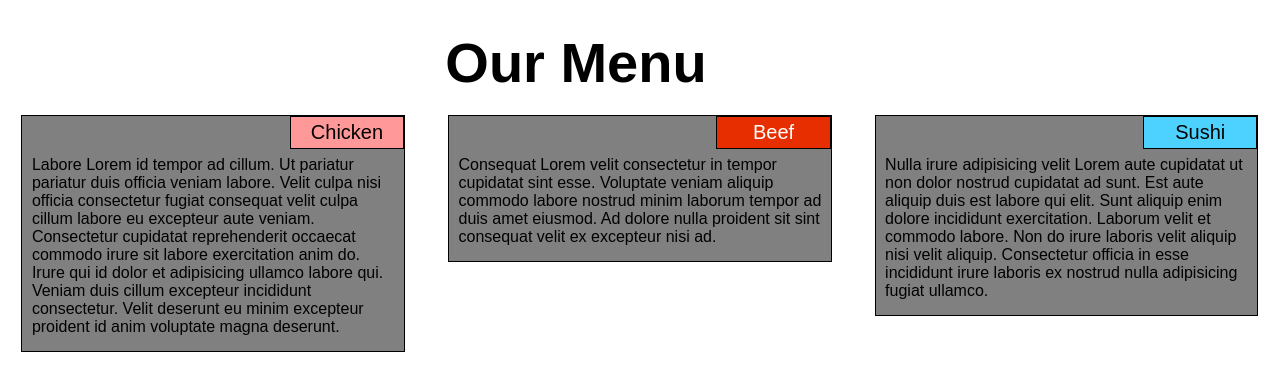
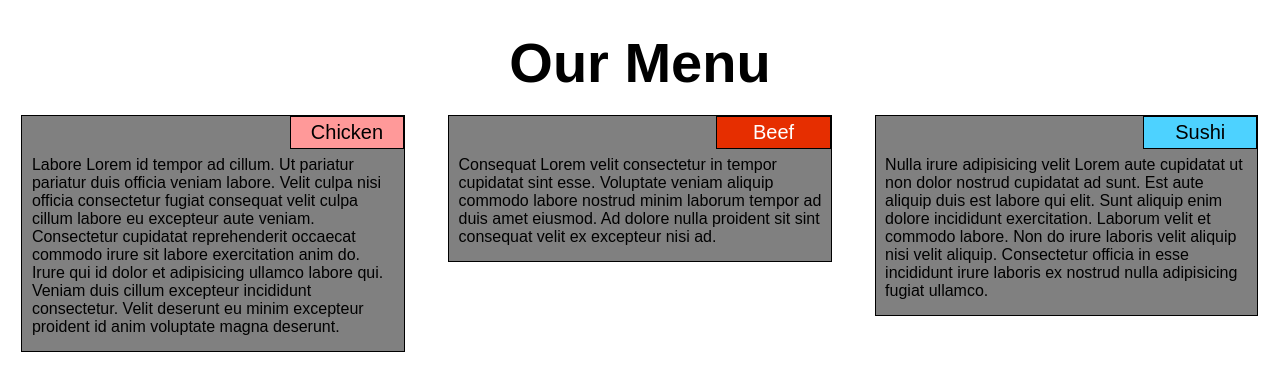
Before and after one commit to GiovanniGo/Coursera, a plain HTML site: page RubyOnRailsWebDevSpecialisation/ResponsiveDesignAssignment/index.html in a window 1280 px wide. Drawn offline with Linux system fonts and the light colour scheme.

Commit message:
Center the title bar

```diff
--- a/RubyOnRailsWebDevSpecialisation/ResponsiveDesignAssignment/css/styles.css
+++ b/RubyOnRailsWebDevSpecialisation/ResponsiveDesignAssignment/css/styles.css
@@ -47,6 +47,8 @@
     margin-bottom: 20px;
     text-align: center;
     font-size: 175%;
+    margin-left: auto;
+    margin-right: auto;
 }
 
 .chicken {
@@ -64,7 +66,7 @@
     background-color: #4dd2ff
 }
 
-@media (min-width: 992px) {
+@media(min-width: 992px) {
     .col-md-3 {
         float: left;
         width: 33.33%;
--- a/RubyOnRailsWebDevSpecialisation/ResponsiveDesignAssignment/index.html
+++ b/RubyOnRailsWebDevSpecialisation/ResponsiveDesignAssignment/index.html
@@ -4,8 +4,8 @@
 <head>
     <meta http-equiv="Content-Type" content="text/html; charset=windows-1252">
     <meta charset="UTF-8">
+    <meta name="viewport" content="width=device-width, initial-scale=1.0">
     <meta http-equiv="X-UA-Compatible" content="IE=edge">
-    <meta name="viewport" content="width=device-width, initial-scale=1">
     <link href="css/styles.css" rel="stylesheet">
     <title>Responsive Design Assingment (Week 2)</title>
 
```
